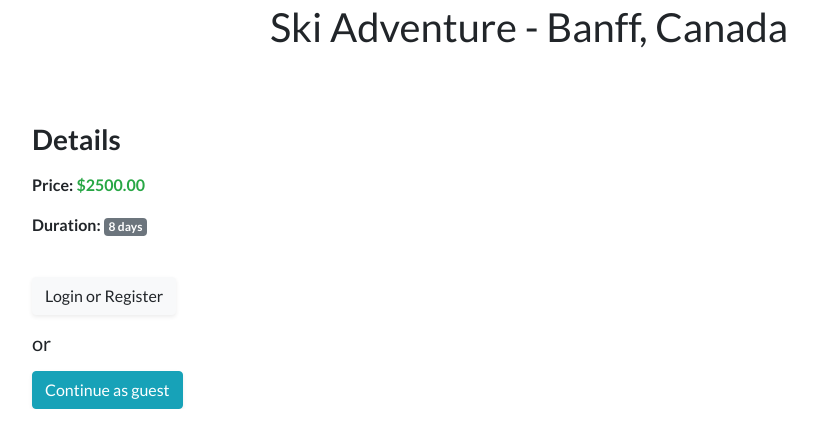
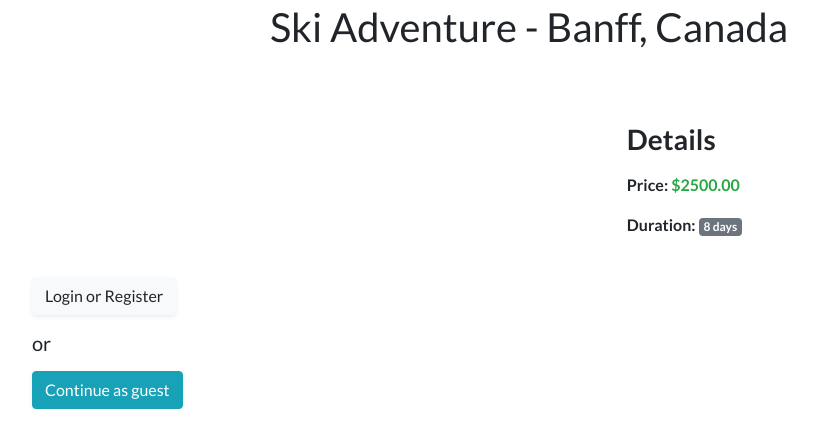
Before and after one commit to Alexiou981/elite-escapes, a Django app: page /packages/2 in a window 1280 px wide. Shown: the part 61-509 px from the top of the page, without its empty margins (111-928 px from the left). Run offline with Django 3.2, Linux system fonts and the light colour scheme; data comes from the database, SQL or seed files in the repository; data that the repository does not hold is empty; some libraries are stand-ins or nearby versions.

Commit message:
style: added styling for each section of package details

```diff
--- a/home/templates/home/package_details.html
+++ b/home/templates/home/package_details.html
@@ -42,11 +42,13 @@
 
             <p>{{ package.detailed_description|safe }}</p>
             <p>{{ package.getaway_highlights_description|safe }}</p>
-            <div>
-                <p>{{ package.included|safe }}</p>
-                <h3 class="font-weight-bold mb-3">Details</h3>
-                <p><strong>Price:</strong> <span class="text-success font-weight-bold">${{ package.price }}</span></p>
-                <p><strong>Duration:</strong> <span class="badge badge-secondary">{{ package.holiday_duration }} days</span></p>
+            <div class="d-flex">
+                <div class="col-md-7"><p>{{ package.included|safe }}</p></div>
+                <div class="col-md-5">
+                    <h3 class="font-weight-bold mb-3">Details</h3>
+                    <p><strong>Price:</strong> <span class="text-success font-weight-bold">${{ package.price }}</span></p>
+                    <p><strong>Duration:</strong> <span class="badge badge-secondary">{{ package.holiday_duration }} days</span></p>
+                </div>
             </div>
             <!-- Buttons Section -->
             {% if user.is_authenticated %}
```
